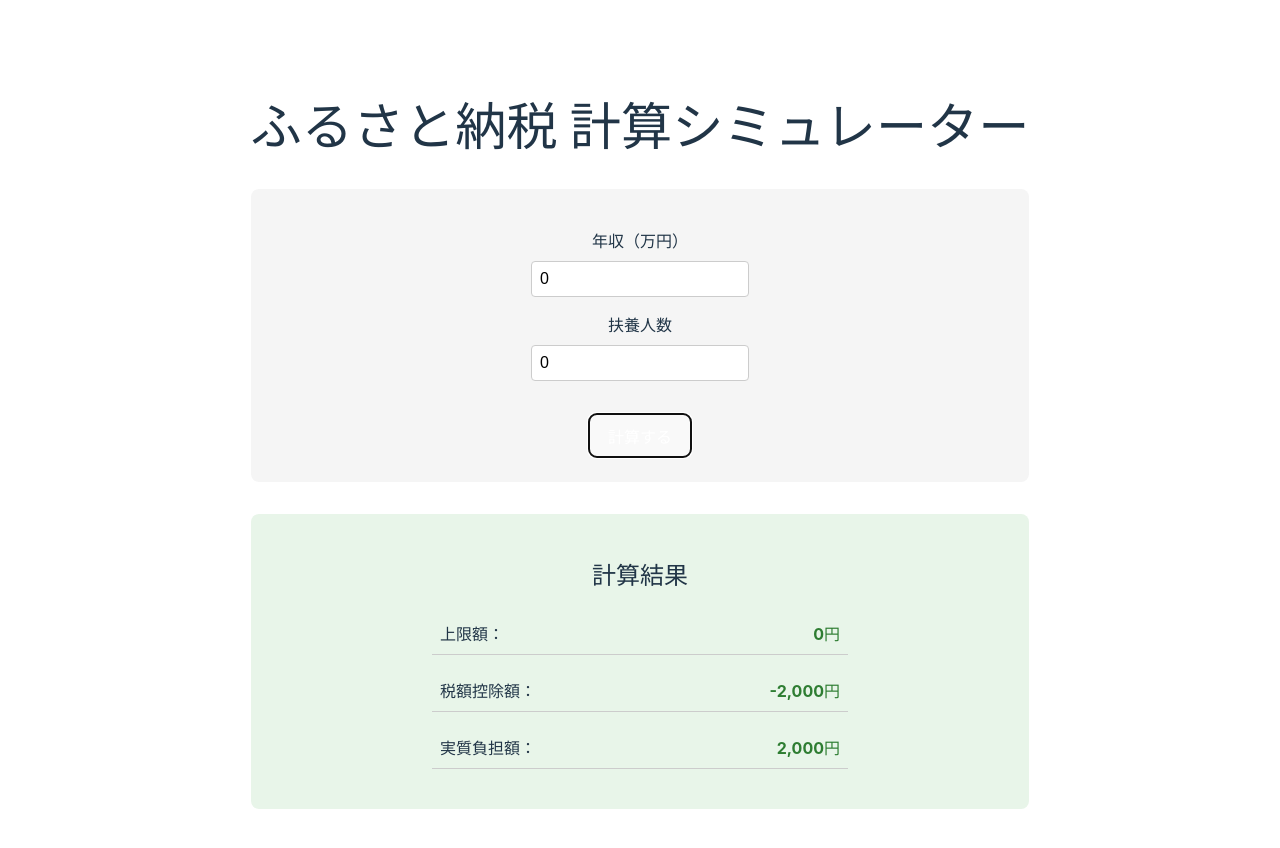
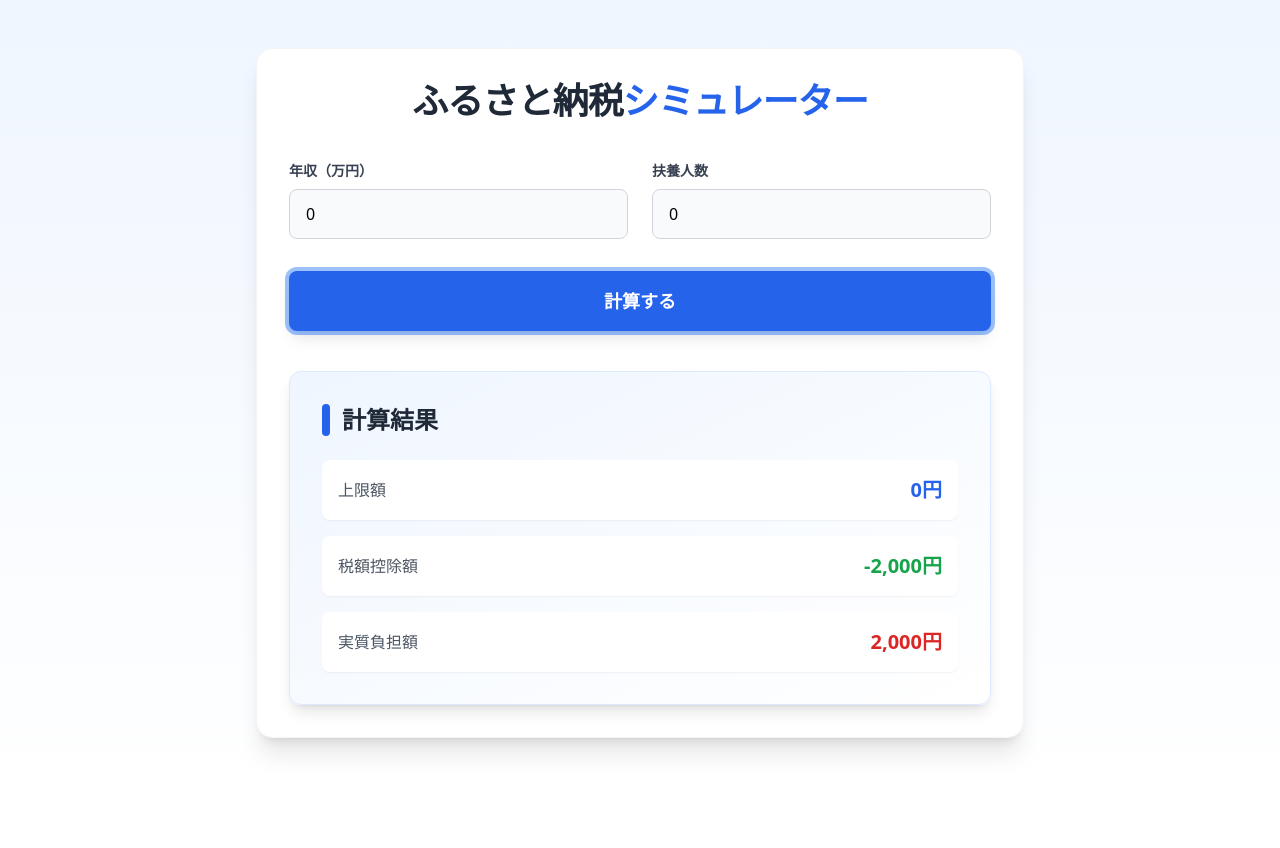
Before and after one commit to NoriyukiTanabe/furusato, a React (Vite) app: page / in a window 1280 px wide. Both pictures are taken after a click on the button "計算する". Shown: the top 848 px of the page. After the commit the page ends 800 px from the top, so only its background shows below. Built offline with nearby package versions, Linux system fonts and the light colour scheme.

Commit message:
Add Tailwind CSS and refactor UI styling

```diff
--- a/package.json
+++ b/package.json
@@ -19,9 +19,12 @@
     "@typescript-eslint/eslint-plugin": "^7.2.0",
     "@typescript-eslint/parser": "^7.2.0",
     "@vitejs/plugin-react-swc": "^3.6.0",
+    "autoprefixer": "^10.4.18",
     "eslint": "^8.57.0",
     "eslint-plugin-react-hooks": "^4.6.0",
     "eslint-plugin-react-refresh": "^0.4.5",
+    "postcss": "^8.4.35",
+    "tailwindcss": "^3.4.1",
     "typescript": "^5.4.2",
     "vite": "^5.1.6"
   }
--- /dev/null
+++ b/postcss.config.js
@@ -0,0 +1,6 @@
+export default {
+  plugins: {
+    tailwindcss: {},
+    autoprefixer: {},
+  },
+}
--- a/src/App.css
+++ /dev/null
@@ -1,115 +0,0 @@
-#root {
-  max-width: 1280px;
-  margin: 0 auto;
-  padding: 2rem;
-  text-align: center;
-}
-
-.logo {
-  height: 6em;
-  padding: 1.5em;
-  will-change: filter;
-  transition: filter 300ms;
-}
-.logo:hover {
-  filter: drop-shadow(0 0 2em #646cffaa);
-}
-.logo.react:hover {
-  filter: drop-shadow(0 0 2em #61dafbaa);
-}
-
-@keyframes logo-spin {
-  from {
-    transform: rotate(0deg);
-  }
-  to {
-    transform: rotate(360deg);
-  }
-}
-
-@media (prefers-reduced-motion: no-preference) {
-  a:nth-of-type(2) .logo {
-    animation: logo-spin infinite 20s linear;
-  }
-}
-
-.card {
-  padding: 2em;
-}
-
-.read-the-docs {
-  color: #888;
-}
-
-.furusato-container {
-  max-width: 800px;
-  margin: 0 auto;
-  padding: 2rem;
-  text-align: center;
-}
-
-.input-section {
-  margin: 2rem 0;
-  padding: 1.5rem;
-  background-color: #f5f5f5;
-  border-radius: 8px;
-}
-
-.input-group {
-  margin: 1rem 0;
-  display: flex;
-  flex-direction: column;
-  align-items: center;
-}
-
-.input-group label {
-  margin-bottom: 0.5rem;
-  font-weight: bold;
-}
-
-.input-group input {
-  width: 200px;
-  padding: 0.5rem;
-  font-size: 1rem;
-  border: 1px solid #ccc;
-  border-radius: 4px;
-}
-
-button {
-  margin-top: 1rem;
-  padding: 0.8rem 2rem;
-  font-size: 1rem;
-  background-color: #4CAF50;
-  color: white;
-  border: none;
-  border-radius: 4px;
-  cursor: pointer;
-  transition: background-color 0.3s;
-}
-
-button:hover {
-  background-color: #45a049;
-}
-
-.result-section {
-  margin-top: 2rem;
-  padding: 1.5rem;
-  background-color: #e8f5e9;
-  border-radius: 8px;
-}
-
-.result-item {
-  margin: 1rem 0;
-  display: flex;
-  justify-content: space-between;
-  max-width: 400px;
-  margin-left: auto;
-  margin-right: auto;
-  padding: 0.5rem;
-  border-bottom: 1px solid #ccc;
-}
-
-.result-item span:last-child {
-  font-weight: bold;
-  color: #2e7d32;
-}
--- a/src/App.tsx
+++ b/src/App.tsx
@@ -1,5 +1,4 @@
 import { useState } from 'react'
-import './App.css'
 
 function App() {
   const [annualIncome, setAnnualIncome] = useState<number>(0)
@@ -27,47 +26,71 @@ function App() {
   }
 
   return (
-    <div className="furusato-container">
-      <h1>ふるさと納税 計算シミュレーター</h1>
-      <div className="input-section">
-        <div className="input-group">
-          <label>年収（万円）</label>
+    <div className="min-h-screen bg-gradient-to-b from-blue-50 to-white py-12 px-4 sm:px-6 lg:px-8">
+      <div className="max-w-3xl mx-auto bg-white rounded-2xl shadow-xl p-8 border border-gray-100">
+        <h1 className="text-4xl font-extrabold text-center text-gray-800 mb-10 tracking-tight">
+          ふるさと納税<span className="text-blue-600">シミュレーター</span>
+        </h1>
+        <div className="space-y-8">
+          <div className="grid gap-6 md:grid-cols-2">
+            <div className="space-y-2">
+              <label className="block text-sm font-semibold text-gray-700">
+                年収（万円）
+              </label>
               <input
                 type="number"
                 value={annualIncome}
                 onChange={(e) => setAnnualIncome(Number(e.target.value))}
                 min="0"
+                className="w-full px-4 py-3 rounded-lg border border-gray-300 focus:ring-2 focus:ring-blue-500 focus:border-blue-500 transition-all duration-200 bg-gray-50"
+                placeholder="例：400"
               />
             </div>
-        <div className="input-group">
-          <label>扶養人数</label>
+            <div className="space-y-2">
+              <label className="block text-sm font-semibold text-gray-700">
+                扶養人数
+              </label>
               <input
                 type="number"
                 value={dependents}
                 onChange={(e) => setDependents(Number(e.target.value))}
                 min="0"
+                className="w-full px-4 py-3 rounded-lg border border-gray-300 focus:ring-2 focus:ring-blue-500 focus:border-blue-500 transition-all duration-200 bg-gray-50"
+                placeholder="例：2"
               />
             </div>
-        <button onClick={calculateFurusato}>計算する</button>
+          </div>
+          <button
+            onClick={calculateFurusato}
+            className="w-full bg-blue-600 text-white py-4 px-6 rounded-lg hover:bg-blue-700 focus:outline-none focus:ring-4 focus:ring-blue-500 focus:ring-opacity-50 transform hover:scale-[1.02] transition-all duration-200 font-semibold text-lg shadow-lg"
+          >
+            計算する
+          </button>
         </div>
 
         {result && (
-        <div className="result-section">
-          <h2>計算結果</h2>
-          <div className="result-item">
-            <span>上限額：</span>
-            <span>{result.maxDonation.toLocaleString()}円</span>
+          <div className="mt-10 p-8 bg-gradient-to-br from-blue-50 to-white rounded-xl border border-blue-100 shadow-lg">
+            <h2 className="text-2xl font-bold text-gray-800 mb-6 flex items-center">
+              <span className="bg-blue-600 w-2 h-8 rounded mr-3"></span>
+              計算結果
+            </h2>
+            <div className="space-y-4">
+              <div className="flex justify-between items-center p-4 bg-white rounded-lg shadow-sm hover:shadow-md transition-shadow duration-200">
+                <span className="text-gray-600 font-medium">上限額</span>
+                <span className="text-xl font-bold text-blue-600">{result.maxDonation.toLocaleString()}円</span>
               </div>
-          <div className="result-item">
-            <span>税額控除額：</span>
-            <span>{result.taxBenefit.toLocaleString()}円</span>
+              <div className="flex justify-between items-center p-4 bg-white rounded-lg shadow-sm hover:shadow-md transition-shadow duration-200">
+                <span className="text-gray-600 font-medium">税額控除額</span>
+                <span className="text-xl font-bold text-green-600">{result.taxBenefit.toLocaleString()}円</span>
               </div>
-          <div className="result-item">
-            <span>実質負担額：</span>
-            <span>{result.actualCost.toLocaleString()}円</span>
+              <div className="flex justify-between items-center p-4 bg-white rounded-lg shadow-sm hover:shadow-md transition-shadow duration-200">
+                <span className="text-gray-600 font-medium">実質負担額</span>
+                <span className="text-xl font-bold text-red-600">{result.actualCost.toLocaleString()}円</span>
+              </div>
             </div>
           </div>
         )}
+      </div>
     </div>
   )
 }
--- a/src/index.css
+++ b/src/index.css
@@ -1,69 +1,3 @@
-:root {
-  font-family: Inter, system-ui, Avenir, Helvetica, Arial, sans-serif;
-  line-height: 1.5;
-  font-weight: 400;
-
-  color-scheme: light dark;
-  color: rgba(255, 255, 255, 0.87);
-  background-color: #242424;
-
-  font-synthesis: none;
-  text-rendering: optimizeLegibility;
-  -webkit-font-smoothing: antialiased;
-  -moz-osx-font-smoothing: grayscale;
-  -webkit-text-size-adjust: 100%;
-}
-
-a {
-  font-weight: 500;
-  color: #646cff;
-  text-decoration: inherit;
-}
-a:hover {
-  color: #535bf2;
-}
-
-body {
-  margin: 0;
-  display: flex;
-  place-items: center;
-  min-width: 320px;
-  min-height: 100vh;
-}
-
-h1 {
-  font-size: 3.2em;
-  line-height: 1.1;
-}
-
-button {
-  border-radius: 8px;
-  border: 1px solid transparent;
-  padding: 0.6em 1.2em;
-  font-size: 1em;
-  font-weight: 500;
-  font-family: inherit;
-  background-color: #1a1a1a;
-  cursor: pointer;
-  transition: border-color 0.25s;
-}
-button:hover {
-  border-color: #646cff;
-}
-button:focus,
-button:focus-visible {
-  outline: 4px auto -webkit-focus-ring-color;
-}
-
-@media (prefers-color-scheme: light) {
-  :root {
-    color: #213547;
-    background-color: #ffffff;
-  }
-  a:hover {
-    color: #747bff;
-  }
-  button {
-    background-color: #f9f9f9;
-  }
-}
+@tailwind base;
+@tailwind components;
+@tailwind utilities;
--- /dev/null
+++ b/tailwind.config.js
@@ -0,0 +1,11 @@
+/** @type {import('tailwindcss').Config} */
+export default {
+  content: [
+    "./index.html",
+    "./src/**/*.{js,ts,jsx,tsx}",
+  ],
+  theme: {
+    extend: {},
+  },
+  plugins: [],
+}
```
Also changed, not shown: 1 other file (tests, documents, lock files or other folders). Lines whose indentation alone changed are shown as unchanged.
